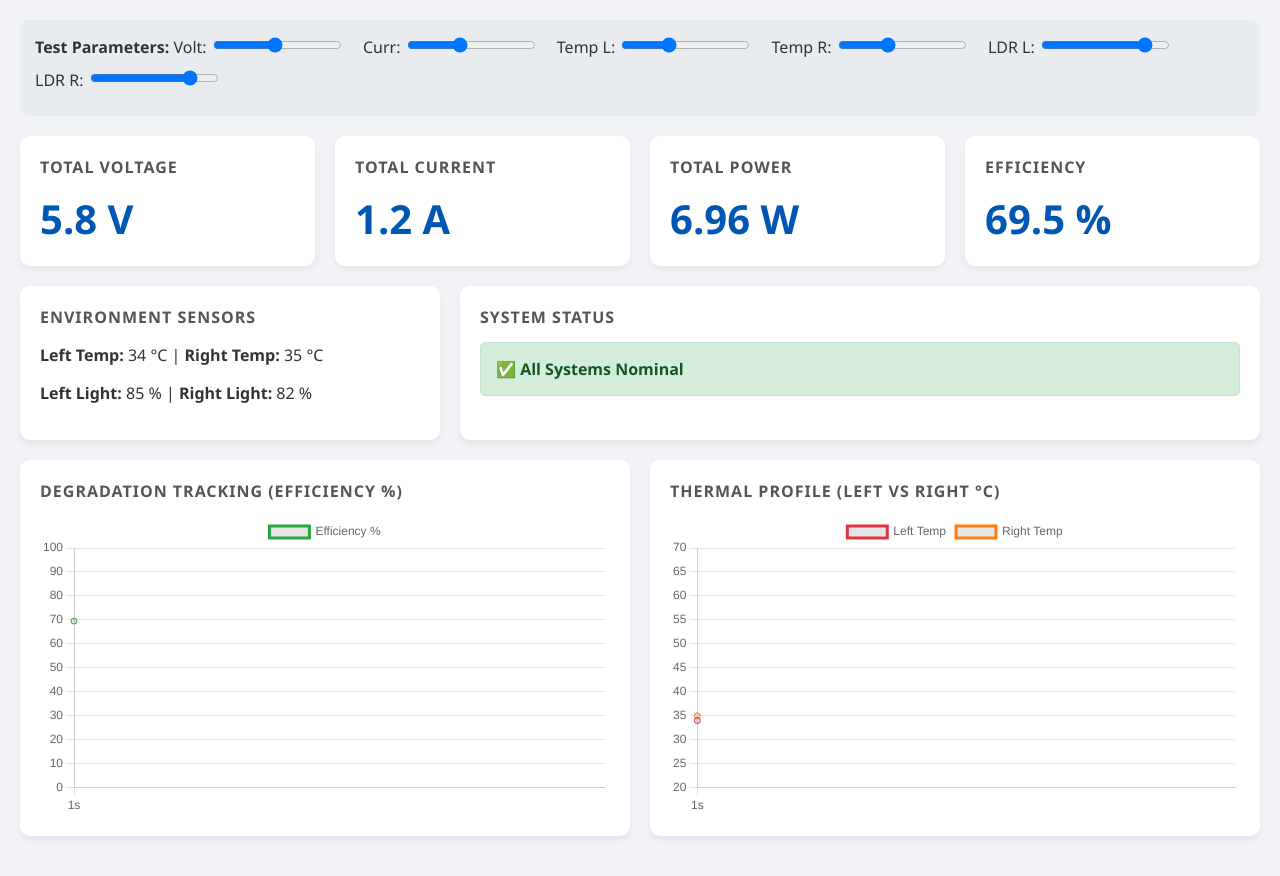
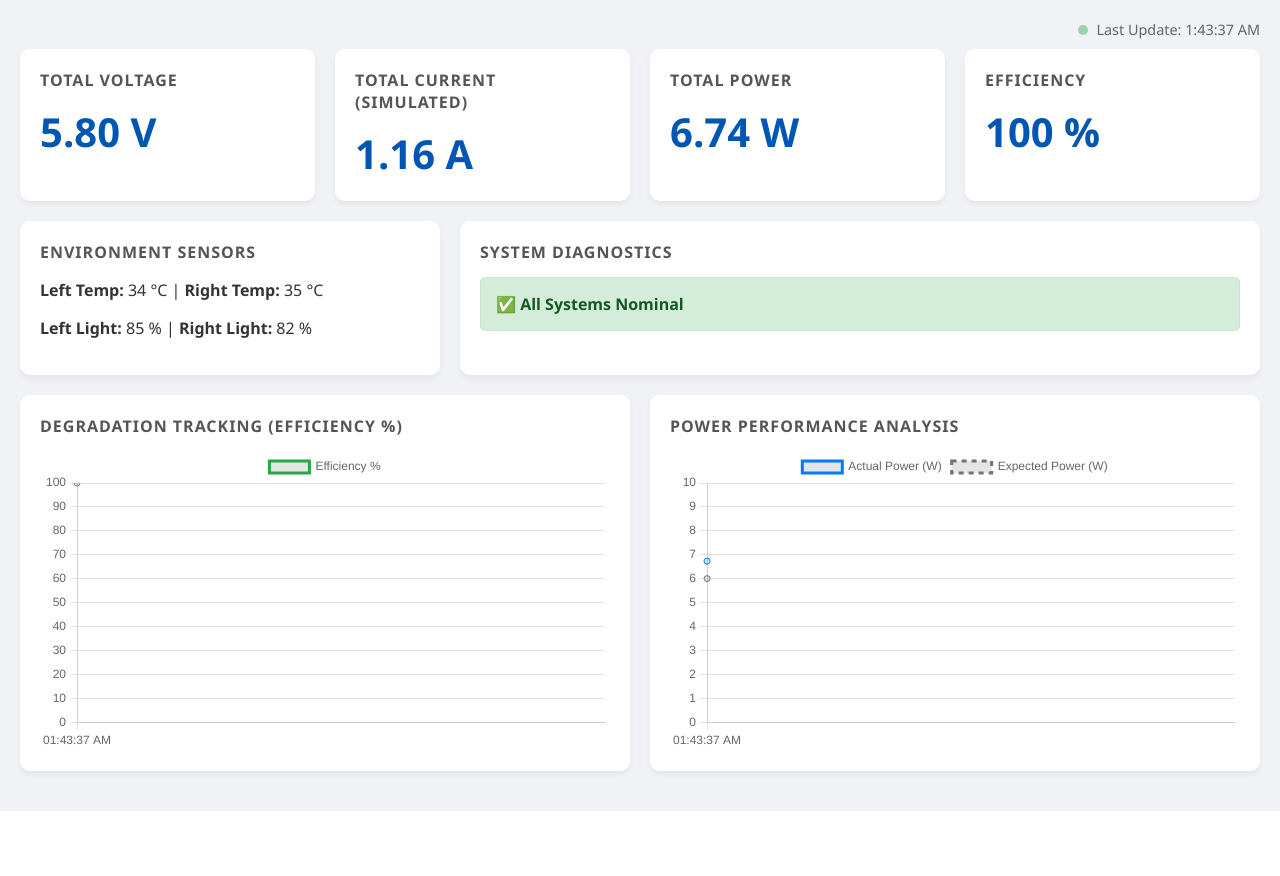
Before and after one commit to Mukesh02-tech/Solar-Microgrid-Monitoring-System, a Flask app: page / in a window 1280 px wide. After the commit the page ends 811 px from the top, so only its background shows below. Run offline with Flask 3, Linux system fonts and the light colour scheme.

Commit message:
Update index.html

```diff
--- a/templates/index.html
+++ b/templates/index.html
@@ -14,28 +14,23 @@
         .alert-box { padding: 15px; margin-bottom: 10px; border-radius: 5px; font-weight: bold; display: none; }
         .alert-warning { background: #fff3cd; color: #856404; border: 1px solid #ffeeba; display: block; }
         .alert-critical { background: #f8d7da; color: #721c24; border: 1px solid #f5c6cb; display: block; }
-        .alert-action { background: #d1ecf1; color: #0c5460; border: 1px solid #bee5eb; display: block; border-left: 5px solid #17a2b8; }
         .alert-good { background: #d4edda; color: #155724; border: 1px solid #c3e6cb; display: block; }
+        .reason-text { font-size: 0.85rem; font-weight: normal; margin-top: 5px; display: block; opacity: 0.9; }
         .chart-container { height: 300px; width: 100%; }
-        .controls { background: #e9ecef; padding: 15px; border-radius: 8px; margin-bottom: 20px; }
-        .slider-group { display: inline-block; margin-right: 15px; margin-bottom: 10px; }
+        .status-indicator { font-size: 0.9rem; color: #666; text-align: right; margin-bottom: 10px; }
+        .live-dot { height: 10px; width: 10px; background-color: #28a745; border-radius: 50%; display: inline-block; margin-right: 5px; animation: pulse 1.5s infinite; }
+        @keyframes pulse { 0% { opacity: 1; } 50% { opacity: 0.4; } 100% { opacity: 1; } }
     </style>
 </head>
 <body>
 
-    <div class="controls">
-        <strong>Test Parameters:</strong>
-        <div class="slider-group"><label>Volt: <input type="range" id="s-volt" min="0" max="12" step="0.1" value="5.8" oninput="updateUI()"></label></div>
-        <div class="slider-group"><label>Curr: <input type="range" id="s-curr" min="0" max="3" step="0.1" value="1.2" oninput="updateUI()"></label></div>
-        <div class="slider-group"><label>Temp L: <input type="range" id="s-templ" min="20" max="60" value="34" oninput="updateUI()"></label></div>
-        <div class="slider-group"><label>Temp R: <input type="range" id="s-tempr" min="20" max="60" value="35" oninput="updateUI()"></label></div>
-        <div class="slider-group"><label>LDR L: <input type="range" id="s-ldrl" min="0" max="100" value="85" oninput="updateUI()"></label></div>
-        <div class="slider-group"><label>LDR R: <input type="range" id="s-ldrr" min="0" max="100" value="82" oninput="updateUI()"></label></div>
+    <div class="status-indicator">
+        <span class="live-dot"></span> <span id="last-update">Waiting for hardware data...</span>
     </div>
 
     <div class="grid-row">
         <div class="card"><h2>Total Voltage</h2><div class="kpi-value" id="val-volt">0.0 V</div></div>
-        <div class="card"><h2>Total Current</h2><div class="kpi-value" id="val-curr">0.0 A</div></div>
+        <div class="card"><h2>Total Current (Simulated)</h2><div class="kpi-value" id="val-curr">0.0 A</div></div>
         <div class="card"><h2>Total Power</h2><div class="kpi-value" id="val-power">0.0 W</div></div>
         <div class="card"><h2>Efficiency</h2><div class="kpi-value" id="val-eff">0 %</div></div>
     </div>
@@ -47,8 +42,10 @@
             <p><strong>Left Light:</strong> <span id="v-ldrl">0</span> % | <strong>Right Light:</strong> <span id="v-ldrr">0</span> %</p>
         </div>
         <div class="card" style="flex: 2;">
-            <h2>System Status</h2>
-            <div id="alerts-container"></div>
+            <h2>System Diagnostics</h2>
+            <div id="alerts-container">
+                <div class="alert-box alert-good" style="background: #e2e3e5; color: #383d41; border-color: #d6d8db;">⏳ Awaiting telemetry...</div>
+            </div>
         </div>
     </div>
 
@@ -58,51 +55,61 @@
             <div class="chart-container"><canvas id="effChart"></canvas></div>
         </div>
         <div class="card">
-            <h2>Thermal Profile (Left vs Right °C)</h2>
-            <div class="chart-container"><canvas id="tempChart"></canvas></div>
+            <h2>Power Performance Analysis</h2>
+            <div class="chart-container"><canvas id="powerChart"></canvas></div>
         </div>
     </div>
 
     <script>
-        // Initialize Charts
+        // --- Initialize Chart 1: Efficiency ---
         const ctxEff = document.getElementById('effChart').getContext('2d');
         const effChart = new Chart(ctxEff, {
             type: 'line',
             data: { labels: [], datasets: [{ label: 'Efficiency %', data: [], borderColor: '#28a745', tension: 0.4 }] },
-            options: { responsive: true, maintainAspectRatio: false, scales: { y: { min: 0, max: 100 } } }
+            options: { responsive: true, maintainAspectRatio: false, scales: { y: { min: 0, max: 100 } }, animation: { duration: 0 } }
         });
 
-        const ctxTemp = document.getElementById('tempChart').getContext('2d');
-        const tempChart = new Chart(ctxTemp, {
+        // --- Initialize Chart 2: Power Performance ---
+        const ctxPower = document.getElementById('powerChart').getContext('2d');
+        const powerChart = new Chart(ctxPower, {
             type: 'line',
             data: { labels: [], datasets: [
-                { label: 'Left Temp', data: [], borderColor: '#dc3545', tension: 0.4 },
-                { label: 'Right Temp', data: [], borderColor: '#fd7e14', tension: 0.4 }
+                { label: 'Actual Power (W)', data: [], borderColor: '#007bff', tension: 0.4 },
+                { label: 'Expected Power (W)', data: [], borderColor: '#6c757d', borderDash: [5, 5], tension: 0.4 }
             ]},
-            options: { responsive: true, maintainAspectRatio: false, scales: { y: { min: 20, max: 70 } } }
+            options: { responsive: true, maintainAspectRatio: false, scales: { y: { min: 0, max: 10 } }, animation: { duration: 0 } }
         });
 
-        let timeStep = 0;
+        async function fetchHardwareData() {
+            try {
+                const response = await fetch('/api/data');
+                const data = await response.json();
 
-        function updateUI() {
-            // Get values
-            const v = parseFloat(document.getElementById('s-volt').value);
-            const i = parseFloat(document.getElementById('s-curr').value);
-            const tl = parseFloat(document.getElementById('s-templ').value);
-            const tr = parseFloat(document.getElementById('s-tempr').value);
-            const ll = parseFloat(document.getElementById('s-ldrl').value);
-            const lr = parseFloat(document.getElementById('s-ldrr').value);
+                const v = parseFloat(data.voltage) || 0;
+                const tl = parseFloat(data.tempLeft) || 0;
+                const tr = parseFloat(data.tempRight) || 0;
+                const ll = parseFloat(data.ldrLeft) || 0;
+                const lr = parseFloat(data.ldrRight) || 0;
 
-            // Calculations
-            const power = (v * i).toFixed(2);
-            let expectedPower = (((ll + lr) / 200) * 12);
-            if (expectedPower < 0.1) expectedPower = 0.1; // prevent divide by zero
+                // --- Simulate Current based on 6V Panel ---
+                let simulatedCurrent = 0;
+                if (v > 0.5) {
+                    let noise = (Math.random() * 0.04) - 0.02;
+                    simulatedCurrent = ((v / 6.0) * 1.2) + noise;
+                    if (simulatedCurrent < 0) simulatedCurrent = 0;
+                }
+
+                // --- Calculations ---
+                const power = (v * simulatedCurrent).toFixed(2);
+                let expectedPower = (((ll + lr) / 200) * 7.2);
+                if (expectedPower < 0.1) expectedPower = 0.1;
+
                 let eff = ((power / expectedPower) * 100).toFixed(1);
                 if (eff > 100) eff = 100.0;
 
-            // Update DOM
-            document.getElementById('val-volt').innerText = v.toFixed(1) + ' V';
-            document.getElementById('val-curr').innerText = i.toFixed(1) + ' A';
+                // --- Update DOM Text ---
+                document.getElementById('val-volt').innerText = v.toFixed(2) + ' V';
+                document.getElementById('val-curr').innerText = simulatedCurrent.toFixed(2) + ' A';
                 document.getElementById('val-power').innerText = power + ' W';
                 document.getElementById('val-eff').innerText = eff + ' %';
                 document.getElementById('v-templ').innerText = tl;
@@ -110,50 +117,53 @@
                 document.getElementById('v-ldrl').innerText = ll;
                 document.getElementById('v-ldrr').innerText = lr;
 
-            // Logic & Alerts
+                const now = new Date();
+                document.getElementById('last-update').innerText = "Last Update: " + now.toLocaleTimeString();
+
+                // --- UPDATED Diagnostic Logic ---
                 const alerts = document.getElementById('alerts-container');
-            alerts.innerHTML = ''; // clear previous
-            let isNormal = true;
+                alerts.innerHTML = '';
 
-            if (Math.abs(ll - lr) > 20) {
-                alerts.innerHTML += '<div class="alert-box alert-warning">⚠️ WARNING: Partial Shading Detected</div>';
-                isNormal = false;
-            }
-            if (Math.abs(tl - tr) > 5) {
-                alerts.innerHTML += '<div class="alert-box alert-warning">⚠️ WARNING: Thermal Imbalance (Hotspot)</div>';
-                isNormal = false;
-            }
-            if (ll > 70 && lr > 70 && power < 2) {
-                alerts.innerHTML += '<div class="alert-box alert-critical">🚨 CRITICAL: Electrical Fault in Row</div>';
-                isNormal = false;
-            }
-            if (tl > 45 || tr > 45 || (ll > 70 && lr > 70 && eff < 60)) {
-                alerts.innerHTML += '<div class="alert-box alert-action">💦 ACTION: Automated Water Spray System ACTIVATED</div>';
-                isNormal = false;
-            }
+                const avgLdr = (ll + lr) / 2;
 
-            if (isNormal) {
+                if (avgLdr < 50 && power < 2.0) {
+                    // LOGIC: LDR Low + Solar Low = Shading
+                    alerts.innerHTML = '<div class="alert-box alert-warning">☁️ NOTICE: Shading / Cloud Cover<span class="reason-text">Reason: LDR output is LOW and Solar output is LOW.</span></div>';
+                } else if (avgLdr >= 50 && power < 2.0) {
+                    // LOGIC: LDR High + Solar Low = Dust/Fault
+                    alerts.innerHTML = '<div class="alert-box alert-critical">🧹 WARNING: Dust Accumulation / Panel Fault<span class="reason-text">Reason: LDR output is HIGH but Solar output is abnormally LOW.</span></div>';
+                } else {
+                    // LOGIC: Everything is matching expected parameters
                     alerts.innerHTML = '<div class="alert-box alert-good">✅ All Systems Nominal</div>';
                 }
 
-            // Update Charts
-            timeStep++;
-            const timeLabel = timeStep + 's';
+                // --- Update Charts ---
+                const timeLabel = now.toLocaleTimeString([], {hour: '2-digit', minute:'2-digit', second:'2-digit'});
 
                 effChart.data.labels.push(timeLabel);
                 effChart.data.datasets[0].data.push(eff);
-            if (effChart.data.labels.length > 15) { effChart.data.labels.shift(); effChart.data.datasets[0].data.shift(); }
+                if (effChart.data.labels.length > 20) { effChart.data.labels.shift(); effChart.data.datasets[0].data.shift(); }
                 effChart.update();
 
-            tempChart.data.labels.push(timeLabel);
-            tempChart.data.datasets[0].data.push(tl);
-            tempChart.data.datasets[1].data.push(tr);
-            if (tempChart.data.labels.length > 15) { tempChart.data.labels.shift(); tempChart.data.datasets[0].data.shift(); tempChart.data.datasets[1].data.shift(); }
-            tempChart.update();
+                powerChart.data.labels.push(timeLabel);
+                powerChart.data.datasets[0].data.push(power);
+                powerChart.data.datasets[1].data.push(expectedPower.toFixed(2));
+                if (powerChart.data.labels.length > 20) {
+                    powerChart.data.labels.shift();
+                    powerChart.data.datasets[0].data.shift();
+                    powerChart.data.datasets[1].data.shift();
+                }
+                powerChart.update();
+
+            } catch (error) {
+                console.error("Error fetching data:", error);
+                document.getElementById('last-update').innerText = "Connection lost. Retrying...";
+            }
         }
 
-        // Initial render
-        updateUI();
+        // Fetch data every 2 seconds
+        setInterval(fetchHardwareData, 2000);
+        fetchHardwareData();
     </script>
 </body>
 </html>
```
Lines whose indentation alone changed are shown as unchanged.
